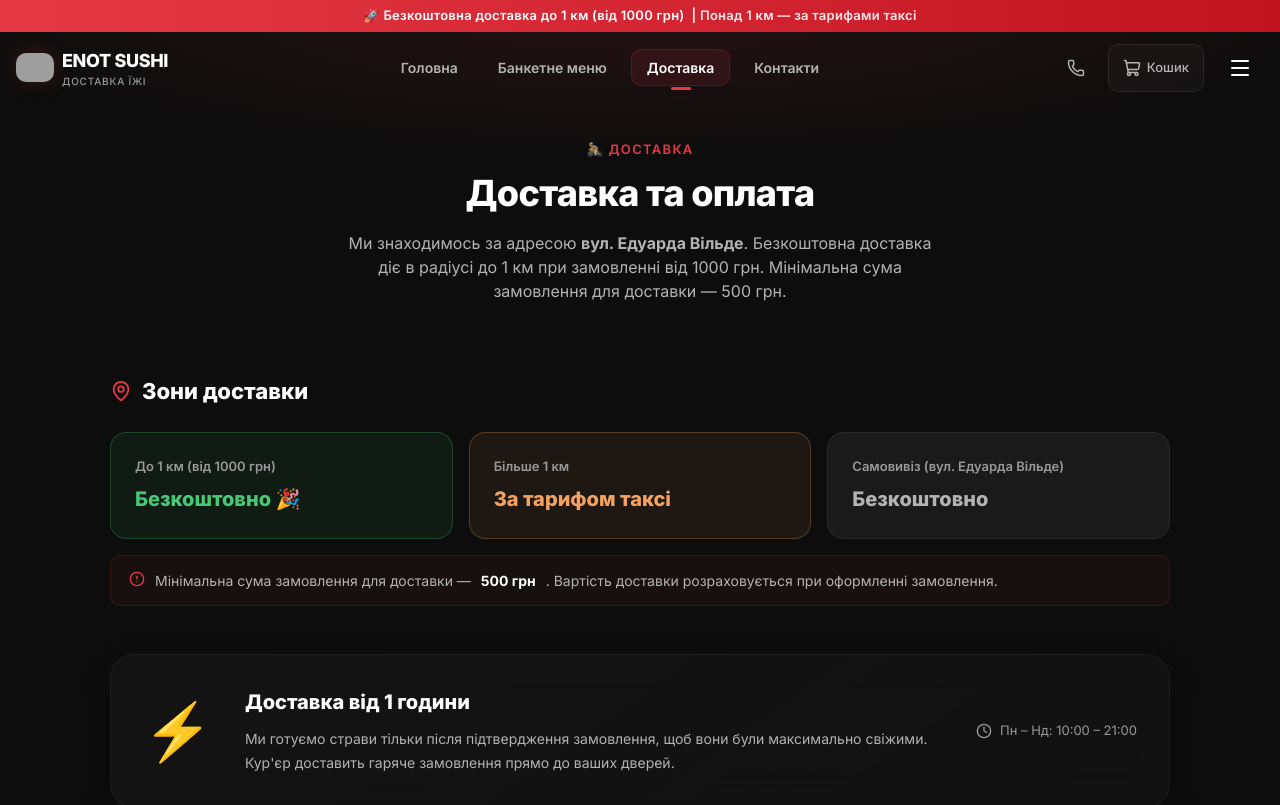
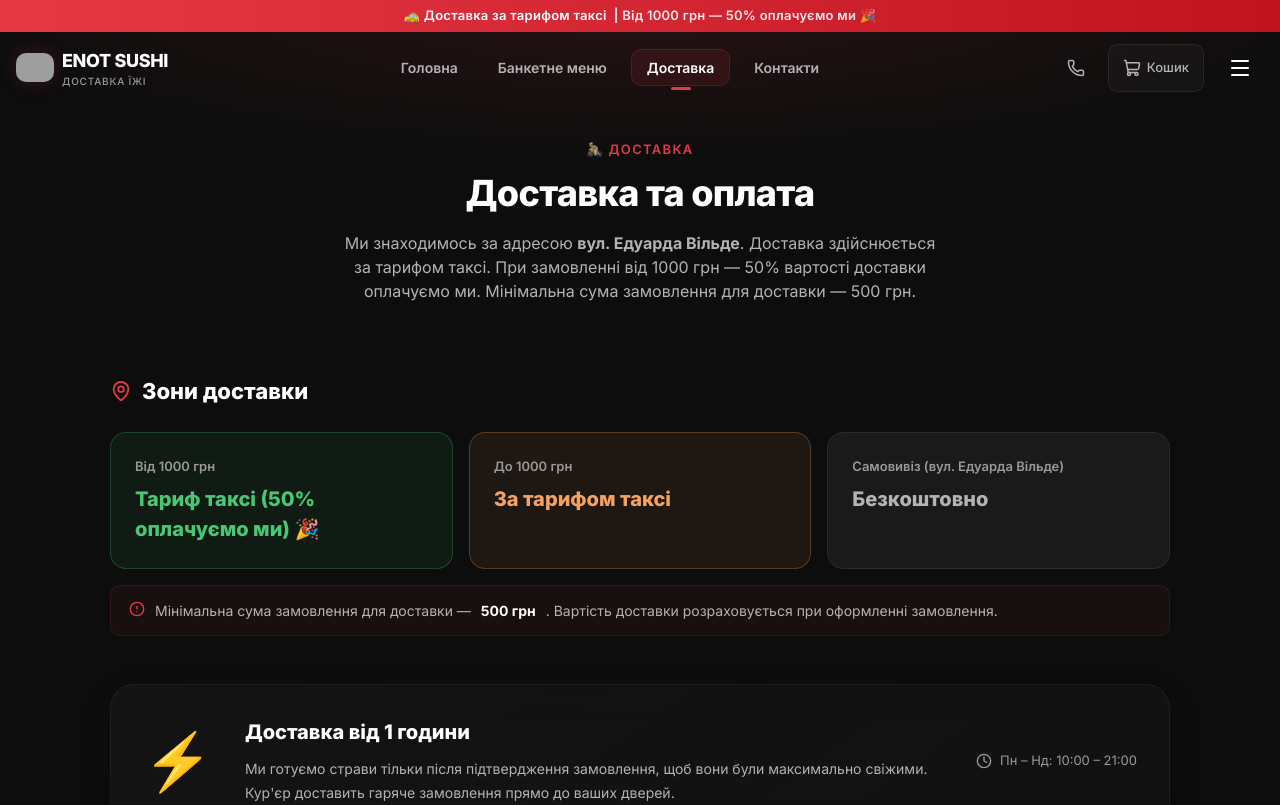
Before and after one commit to Quiincy/takasho, a Next.js app: page /delivery in a window 1280 px wide. Shown: the top 805 px of the page. Built offline with nearby package versions, Linux system fonts and the light colour scheme; no server answers; the database is empty; grey boxes are pictures that could not be loaded.

Commit message:
Update delivery conditions logic (50/50 from 1000 UAH, taxi rate for all)

```diff
--- a/app/api/liqpay-callback/route.ts
+++ b/app/api/liqpay-callback/route.ts
@@ -86,6 +86,14 @@
             const parsedItems = typeof order.items === 'string' ? JSON.parse(order.items) : order.items;
             const itemsList = parsedItems.map((item: any) => `• ${escapeHtml(item.name)} x${item.quantity} — ${item.price * item.quantity} ₴`).join('\n');
 
+            const deliveryText = order.delivery_cost === 0
+              ? 'Самовивіз / Безкоштовно'
+              : order.delivery_cost === -1
+                ? (order.total_price >= 1000 ? 'Тариф таксі (50% оплачує заклад)' : 'За тарифом таксі')
+                : `${order.delivery_cost} ₴`;
+
+            const totalToPay = order.total_price + (order.delivery_cost > 0 ? order.delivery_cost : 0);
+
             const message = `
 🟢 <b>Нове замовлення #${order.id.split('-')[0]}</b>
 ✅ <b>ОПЛАЧЕНО (LiqPay)</b>
@@ -101,8 +109,8 @@
 ${itemsList}
 
 💰 <b>Товари:</b> ${order.total_price} ₴
-🛵 <b>Доставка:</b> ${order.delivery_cost} ₴
-💵 <b>Разом:</b> ${order.total_price + order.delivery_cost} ₴
+🛵 <b>Доставка:</b> ${deliveryText}
+💵 <b>Оплачено:</b> ${totalToPay} ₴
             `.trim();
 
             await fetch(`https://api.telegram.org/bot${botToken}/sendMessage`, {
--- a/app/cart/page.tsx
+++ b/app/cart/page.tsx
@@ -701,7 +701,7 @@
                 <div style={{ display: 'flex', justifyContent: 'space-between', color: 'var(--text-secondary)', fontSize: 14 }}>
                   <span>Доставка</span>
                   <span style={{ color: deliveryMethod === 'pickup' || deliveryInfo?.cost === 0 ? '#48c774' : (deliveryInfo?.cost === -1 ? 'var(--accent-gold)' : 'var(--text-primary)'), fontWeight: 600, fontSize: deliveryInfo?.cost === -1 ? 13 : 14 }}>
-                    {deliveryMethod === 'pickup' ? 'САМОВИВІЗ' : (deliveryInfo === null ? '—' : deliveryInfo.cost === 0 ? 'БЕЗКОШТОВНО' : deliveryInfo.cost === -1 ? 'За тарифом таксі' : `${deliveryInfo.cost} ₴`)}
+                    {deliveryMethod === 'pickup' ? 'САМОВИВІЗ' : (deliveryInfo === null ? '—' : deliveryInfo.cost === -1 ? (totalPrice >= 1000 ? 'Тариф таксі (50% оплачуємо ми)' : 'За тарифом таксі') : `${deliveryInfo.cost} ₴`)}
                   </span>
                 </div>
                 <div style={{
--- a/app/contacts/page.tsx
+++ b/app/contacts/page.tsx
@@ -266,10 +266,10 @@
             <div style={{ fontSize: 32 }}>🛵</div>
             <div>
               <div style={{ fontWeight: 800, fontSize: 18, marginBottom: 8 }}>
-                Безкоштовна доставка
+                Доставка
               </div>
               <p style={{ fontSize: 14, color: 'var(--text-secondary)', lineHeight: 1.6 }}>
-                Безкоштовна доставка до 1 км при замовленні від 1000 грн. Мінімальна сума замовлення для доставки — 500 грн.
+                Доставка за тарифом таксі. При замовленні від 1000 грн — 50% вартості оплачуємо ми. Мінімальна сума замовлення — 500 грн.
               </p>
             </div>
             <a
--- a/app/delivery/page.tsx
+++ b/app/delivery/page.tsx
@@ -41,8 +41,8 @@
   const shortAddress = contactAddress.split(',')[0]; // Extract just the street part for short display
 
   const DELIVERY_ZONES = [
-    { zone: 'До 1 км (від 1000 грн)', price: 'Безкоштовно 🎉', color: '#48c774', bg: 'rgba(72,199,116,0.08)', border: 'rgba(72,199,116,0.25)' },
-    { zone: 'Більше 1 км', price: 'За тарифом таксі', color: 'var(--accent-gold)', bg: 'rgba(244,162,97,0.08)', border: 'rgba(244,162,97,0.25)' },
+    { zone: 'Від 1000 грн', price: 'Тариф таксі (50% оплачуємо ми) 🎉', color: '#48c774', bg: 'rgba(72,199,116,0.08)', border: 'rgba(72,199,116,0.25)' },
+    { zone: 'До 1000 грн', price: 'За тарифом таксі', color: 'var(--accent-gold)', bg: 'rgba(244,162,97,0.08)', border: 'rgba(244,162,97,0.25)' },
     { zone: `Самовивіз (${shortAddress})`, price: 'Безкоштовно', color: 'var(--text-secondary)', bg: 'var(--bg-card)', border: 'var(--border)' },
   ];
 
@@ -67,8 +67,8 @@
     a: 'Зазвичай доставка займає від 1 години з моменту підтвердження замовлення. Ми починаємо готувати страви (суші, піцу, бургери) тільки після підтвердження, щоб вони були максимально свіжими. У години пік час доставки може бути трохи збільшено.',
   },
   {
-    q: 'Які умови безкоштовної доставки?',
-    a: 'Ми надаємо безкоштовну доставку в радіусі до 1 км від нашого закладу при замовленні від 1000 грн. В інших випадках доставка здійснюється за тарифом служби таксі.',
+    q: 'Які умови доставки?',
+    a: 'Доставка здійснюється за тарифом таксі. При замовленні від 1000 грн ми оплачуємо 50% вартості доставки, а при замовленні до 1000 грн доставку повністю оплачує клієнт.',
   },
   {
     q: 'Чи можна змінити або скасувати замовлення?',
@@ -102,7 +102,7 @@
           Доставка та оплата
         </h1>
         <p style={{ fontSize: 16, color: 'var(--text-secondary)', maxWidth: 600, margin: '0 auto' }}>
-          Ми знаходимось за адресою <strong>{shortAddress}</strong>. Безкоштовна доставка діє в радіусі до 1 км при замовленні від 1000 грн. Мінімальна сума замовлення для доставки — 500 грн.
+          Ми знаходимось за адресою <strong>{shortAddress}</strong>. Доставка здійснюється за тарифом таксі. При замовленні від 1000 грн — 50% вартості доставки оплачуємо ми. Мінімальна сума замовлення для доставки — 500 грн.
         </p>
       </section>
 
--- a/app/page.tsx
+++ b/app/page.tsx
@@ -91,7 +91,7 @@
               }}
             >
               {[
-                { icon: '🚴', title: 'Безкоштовна доставка', desc: 'Безкоштовна доставка до 1 км при замовленні від 1000 грн. Мінімальна сума замовлення для доставки — 500 грн.', delay: '' },
+                { icon: '🚕', title: 'Доставка', desc: 'Доставка за тарифом таксі. При замовленні від 1000 грн — 50% вартості оплачуємо ми. Мінімальна сума замовлення — 500 грн.', delay: '' },
                 { icon: '⚡', title: 'Швидко та гаряче',     desc: 'Ми доставляємо курʼєром від замовлення до вашого порога - від 1 години.',                       delay: 'reveal-delay-1' },
                 { icon: '💳', title: 'Зручна оплата',      desc: 'Оплачуйте замовлення безпечно та швидко онлайн за допомогою системи LiqPay.',                           delay: 'reveal-delay-2' },
                 { icon: '🌟', title: 'Свіжі продукти',       desc: 'Лосось, морепродукти та всі інгредієнти — тільки преміальна свіжість.',                             delay: 'reveal-delay-3' },
--- a/app/privacy-policy/page.tsx
+++ b/app/privacy-policy/page.tsx
@@ -35,7 +35,7 @@
   {
     title: '5. Доставка та самовивіз',
     content: `5.1. Зона доставки — місто Київ та прилеглі райони (Дніпровський район та інші). Також доступний самовивіз за адресою: м. Київ, вул. Едуарда Вільде, 10Б.
-5.2. Доставка в радіусі 1 км від ресторану є безкоштовною при замовленні від 1000 грн.
+5.2. Доставка здійснюється за тарифами таксі. При замовленні від 1000 грн ресторан оплачує 50% вартості доставки.
 5.3. В інших випадках вартість доставки розраховується автоматично або за тарифом служби таксі. Мінімальна сума замовлення для доставки складає 500 грн (для самовивозу мінімальної суми немає).
 5.4. Орієнтовний час підготовки замовлення та доставки — від 1 години. Виконавець не несе відповідальності за затримки через незалежні від нього причини (затори, погодні умови, повітряні тривоги тощо).
 5.5. Замовник зобов'язаний перевірити комплектність і якість страв при їх отриманні.`,
--- a/app/product/[id]/page.tsx
+++ b/app/product/[id]/page.tsx
@@ -31,7 +31,7 @@
 
   return {
     title: `${product.name} — Замовити з доставкою | Enot Sushi`,
-    description: product.description || `Замовляйте ${product.name} з безкоштовною доставкою в Києві.`,
+    description: product.description || `Замовляйте ${product.name} з доставкою в Києві.`,
     openGraph: {
       images: [product.image],
     },
--- a/components/AnimatedPage.tsx
+++ b/components/AnimatedPage.tsx
@@ -3,7 +3,7 @@
 import { useEffect, useRef, useState } from 'react';
 
 /* ─── Marquee ticker (like takasho.top background text) ─── */
-const TICKER_ITEMS = ['🍣 СУШІ', '🍕 ПІЦА', '🍔 БУРГЕРИ', '🔥 ДОСТАВКА', '⚡ ВІД 1 ГОД', '💳 ОПЛАТА ФОП', '🎉 БЕЗКОШТОВНА ДОСТАВКА В РАДІУСІ 1 КМ'];
+const TICKER_ITEMS = ['🍣 СУШІ', '🍕 ПІЦА', '🍔 БУРГЕРИ', '🔥 ДОСТАВКА', '⚡ ВІД 1 ГОД', '💳 ОПЛАТА ФОП', '🎉 ДОСТАВКА 50/50 ВІД 1000 ГРН'];
 
 export function Marquee() {
   const items = [...TICKER_ITEMS, ...TICKER_ITEMS]; // duplicate for seamless loop
--- a/components/DeliveryMap.tsx
+++ b/components/DeliveryMap.tsx
@@ -22,7 +22,6 @@
 }
 
 export function calcDeliveryCost(distanceKm: number, cartTotal: number): number {
-  if (distanceKm <= FREE_DELIVERY_KM && cartTotal >= 1000) return 0;
   return -1;
 }
 
@@ -87,15 +86,14 @@
         .addTo(map)
         .bindPopup('<b>Enot Sushi</b><br>вул. Едуарда Вільде, 10Б');
 
-      // 5km free delivery circle
-      circleRef.current = L.circle([RESTAURANT_LAT, RESTAURANT_LNG], {
-        radius: FREE_DELIVERY_KM * 1000,
-        color: '#e63946',
-        fillColor: '#e63946',
-        fillOpacity: 0.07,
-        weight: 2,
-        dashArray: '6,4',
-      }).addTo(map);
+      // circleRef.current = L.circle([RESTAURANT_LAT, RESTAURANT_LNG], {
+      //   radius: FREE_DELIVERY_KM * 1000,
+      //   color: '#e63946',
+      //   fillColor: '#e63946',
+      //   fillOpacity: 0.07,
+      //   weight: 2,
+      //   dashArray: '6,4',
+      // }).addTo(map);
 
       mapRef.current = map;
       setReady(true);
@@ -159,7 +157,7 @@
           const userIcon = L.divIcon({
             html: `<div style="
               width:30px;height:30px;
-              background:${dist <= FREE_DELIVERY_KM ? '#48c774' : '#f4a261'};
+              background:'#f4a261';
               border-radius:50%;
               display:flex;align-items:center;justify-content:center;
               box-shadow:0 4px 15px rgba(0,0,0,0.4);
@@ -183,7 +181,7 @@
           if (routeGeoJSON) {
             routeRef.current = L.geoJSON(routeGeoJSON, {
               style: {
-                color: dist <= FREE_DELIVERY_KM ? '#48c774' : '#f4a261',
+                color: '#f4a261',
                 weight: 4,
                 opacity: 0.8,
                 dashArray: '8, 8'
@@ -214,7 +212,7 @@
   }, [distance, cartTotal, onDistanceChange]);
 
   const deliveryCost = distance !== null ? calcDeliveryCost(distance, cartTotal) : null;
-  const isFree = distance !== null && distance <= FREE_DELIVERY_KM && cartTotal >= 1000;
+  const isHalfPrice = cartTotal >= 1000;
 
   return (
     <div>
@@ -265,13 +263,13 @@
           flexWrap: 'wrap',
           gap: 12,
           padding: '16px',
-          background: isFree ? 'rgba(72,199,116,0.08)' : 'rgba(244,162,97,0.08)',
+          background: isHalfPrice ? 'rgba(72,199,116,0.08)' : 'rgba(244,162,97,0.08)',
           border: '1px solid',
-          borderColor: isFree ? 'rgba(72,199,116,0.25)' : 'rgba(244,162,97,0.25)',
+          borderColor: isHalfPrice ? 'rgba(72,199,116,0.25)' : 'rgba(244,162,97,0.25)',
           borderRadius: 'var(--radius-sm)',
         }}>
           <div style={{ display: 'flex', alignItems: 'center', gap: 8, flex: 1 }}>
-            <Bike size={18} style={{ color: isFree ? '#48c774' : '#f4a261' }} />
+            <Bike size={18} style={{ color: isHalfPrice ? '#48c774' : '#f4a261' }} />
             <div>
               <div style={{ fontSize: 13, color: 'var(--text-muted)', marginBottom: 2 }}>Відстань</div>
               <div style={{ fontWeight: 700, fontSize: 16, color: 'var(--text-primary)' }}>
@@ -280,19 +278,19 @@
             </div>
           </div>
           <div style={{ display: 'flex', alignItems: 'center', gap: 8, flex: 1 }}>
-            <MapPin size={18} style={{ color: isFree ? '#48c774' : '#f4a261' }} />
+            <MapPin size={18} style={{ color: isHalfPrice ? '#48c774' : '#f4a261' }} />
             <div>
               <div style={{ fontSize: 13, color: 'var(--text-muted)', marginBottom: 2 }}>Доставка</div>
               <div style={{
                 fontWeight: 700,
                 fontSize: 14,
-                color: isFree ? '#48c774' : '#f4a261',
+                color: isHalfPrice ? '#48c774' : '#f4a261',
               }}>
-                {isFree ? 'БЕЗКОШТОВНО 🎉' : 'За тарифом таксі'}
+                {isHalfPrice ? 'За тарифом таксі (50% оплачуємо ми) 🎉' : 'За тарифом таксі'}
               </div>
             </div>
           </div>
-          {!isFree && (
+          {!isHalfPrice && (
             <div style={{
               width: '100%',
               fontSize: 13,
@@ -301,7 +299,7 @@
               paddingTop: 10,
               marginTop: 4,
             }}>
-              💡 Ви поза зоною безкоштовної доставки (1 км) або сума замовлення менша за 1000 грн. Вартість розраховується за тарифом таксі.
+              💡 Сума замовлення менша за 1000 грн. Вартість розраховується за тарифом таксі (повна оплата).
             </div>
           )}
         </div>
@@ -319,15 +317,11 @@
         border: '1px solid var(--border)',
       }}>
         <div style={{ display: 'flex', alignItems: 'center', gap: 6, fontSize: 12, color: 'var(--text-muted)' }}>
-          <div style={{ width: 12, height: 12, borderRadius: 2, background: 'rgba(230,57,70,0.3)', border: '1px dashed #e63946' }} />
-          Зона безкоштовної доставки (1 км)
-        </div>
-        <div style={{ display: 'flex', alignItems: 'center', gap: 6, fontSize: 12, color: 'var(--text-muted)' }}>
           <div style={{ width: 12, height: 12, borderRadius: 100, background: '#e63946' }} />
           Ресторан
         </div>
         <div style={{ display: 'flex', alignItems: 'center', gap: 6, fontSize: 12, color: 'var(--text-muted)' }}>
-          <div style={{ width: 12, height: 12, borderRadius: 100, background: '#48c774' }} />
+          <div style={{ width: 12, height: 12, borderRadius: 100, background: '#f4a261' }} />
           Ваш будинок
         </div>
       </div>
--- a/components/Header.tsx
+++ b/components/Header.tsx
@@ -70,8 +70,8 @@
         width: '100%',
         color: '#ffffff',
       }}>
-        🚀 Безкоштовна доставка до 1 км (від 1000 грн) <span className="hide-mobile">&nbsp;|&nbsp;
-          <span style={{ opacity: 0.9 }}>Понад 1 км — за тарифами таксі</span></span>
+        🚕 Доставка за тарифом таксі <span className="hide-mobile">&nbsp;|&nbsp;
+          <span style={{ opacity: 0.9 }}>Від 1000 грн — 50% оплачуємо ми 🎉</span></span>
       </div>
 
       <div style={{
--- a/components/Hero.tsx
+++ b/components/Hero.tsx
@@ -178,7 +178,7 @@
           </h1>
 
           <p style={{ fontSize: 'clamp(15px,1.8vw,18px)', color: 'var(--text-secondary)', lineHeight: 1.75, marginBottom: 36, maxWidth: 480 }}>
-            Свіжо, гаряче, смачно. Безкоштовна доставка в радіусі&nbsp;1&nbsp;км.
+            Свіжо, гаряче, смачно. Доставка 50/50 при замовленні від 1000 грн.
             Оплата на банківський рахунок або картку ФОП. Від 1 години до дверей.
           </p>
 
@@ -187,7 +187,7 @@
             {[
               { icon: <Star size={14} />, text: '60+ страв' },
               { icon: <Clock size={14} />, text: 'Від 1 год' },
-              { icon: <Bike size={14} />, text: 'Безкоштовно до 1 км' },
+              { icon: <Bike size={14} />, text: '50/50 від 1000 грн' },
             ].map(s => (
               <div key={s.text} style={{ display: 'flex', alignItems: 'center', gap: 7, background: 'rgba(255,255,255,.04)', border: '1px solid rgba(255,255,255,.08)', borderRadius: 100, padding: '7px 14px', color: 'var(--text-secondary)', fontSize: 13, fontWeight: 500 }}>
                 <span style={{ color: 'var(--accent)' }}>{s.icon}</span>{s.text}
@@ -260,7 +260,7 @@
           {/* floating badges — desktop only */}
           <div className="hide-mobile" style={{ position: 'absolute', bottom: -16, right: -20, zIndex: 20, background: 'rgba(26,26,26,.9)', backdropFilter: 'blur(20px)', border: '1px solid rgba(255,255,255,.1)', borderRadius: 16, padding: '12px 16px', display: 'flex', alignItems: 'center', gap: 10, boxShadow: '0 20px 40px rgba(0,0,0,.4)', animation: 'float 4s ease-in-out infinite 2s' }}>
             <div style={{ width: 42, height: 42, borderRadius: 12, background: 'linear-gradient(135deg,var(--accent),#c1121f)', display: 'flex', alignItems: 'center', justifyContent: 'center', fontSize: 22, flexShrink: 0 }}>🚴</div>
-            <div><div style={{ fontSize: 13, fontWeight: 700 }}>Безкоштовна доставка</div><div style={{ fontSize: 11, color: '#48c774', fontWeight: 600 }}>в радіусі 1 км від нас</div></div>
+            <div><div style={{ fontSize: 13, fontWeight: 700 }}>Оплата доставки 50/50</div><div style={{ fontSize: 11, color: '#48c774', fontWeight: 600 }}>при замовленні від 1000 грн</div></div>
           </div>
 
 
@@ -359,7 +359,7 @@
           </div>
 
           <p style={{ fontSize: 14, color: 'var(--text-secondary)', lineHeight: 1.7, marginBottom: 18 }}>
-            Безкоштовна доставка до 1 км. Від 1 години.
+            Доставка за тарифом таксі. Від 1 години.
           </p>
 
           {/* stats row */}
@@ -367,7 +367,7 @@
             {[
               { icon: <Star size={12} />, text: '60+ страв' },
               { icon: <Clock size={12} />, text: 'Від 1 год' },
-              { icon: <Bike size={12} />, text: 'До 1 км — безкоштовно' },
+              { icon: <Bike size={12} />, text: 'Від 1000 грн — 50/50' },
             ].map(s => (
               <div key={s.text} style={{ display: 'flex', alignItems: 'center', gap: 5, background: 'rgba(255,255,255,.05)', border: '1px solid rgba(255,255,255,.08)', borderRadius: 100, padding: '5px 12px', color: 'var(--text-secondary)', fontSize: 12, fontWeight: 500 }}>
                 <span style={{ color: 'var(--accent)' }}>{s.icon}</span>{s.text}
```
